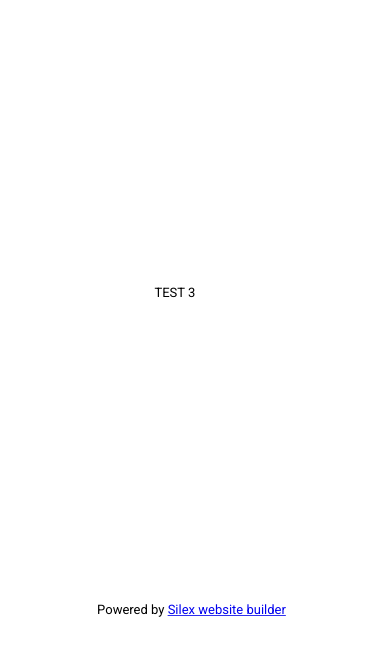
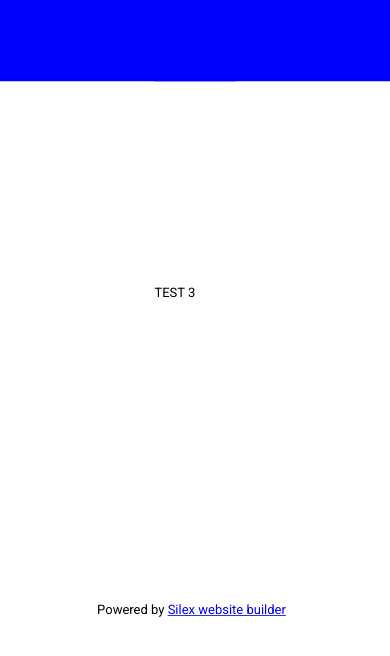
Before and after one commit to mbuc86/mbuc86.github.io, a plain HTML site: page index.html in a window 390 px wide. Drawn offline with Linux system fonts and the light colour scheme.

Commit message:
Batch update

```diff
--- a/css/styles.css
+++ b/css/styles.css
@@ -1,5 +1,5 @@
 
 
-.body-initial {background-color: rgba(255,255,255,1); position: static;}.silex-id-1478366444112-1 {background-color: transparent; position: static; margin-top: -1px;}.silex-id-1478366444112-0 {background-color: transparent; min-height: 100px; position: relative; margin-left: auto; margin-right: auto;}.silex-id-1474394621033-3 {position: static; margin-top: -1px;}.silex-id-1474394621032-2 {background-color: transparent; min-height: 600px; position: relative; margin-left: auto; margin-right: auto;}.silex-id-1478366450713-3 {background-color: transparent; position: static; margin-top: -1px;}.silex-id-1478366450713-2 {background-color: transparent; min-height: 100px; position: relative; margin-left: auto; margin-right: auto;}.silex-id-1442914737143-3 {width: 241px; top: 26px; left: 494px; min-height: 51px; position: absolute;}.silex-id-1666259868610-0 {width: 100px; min-height: 100px; position: absolute; top: 58px; left: 517px;}@media only screen and (max-width: 480px) {}
+.body-initial {background-color: rgba(255,255,255,1); position: static;}.silex-id-1478366444112-1 {background-color: transparent; position: static; margin-top: -1px;}.silex-id-1478366444112-0 {background-color: rgba(0,0,255,1); min-height: 100px; position: relative; margin-left: auto; margin-right: auto;}.silex-id-1474394621033-3 {position: static; margin-top: -1px;}.silex-id-1474394621032-2 {background-color: transparent; min-height: 600px; position: relative; margin-left: auto; margin-right: auto;}.silex-id-1478366450713-3 {background-color: transparent; position: static; margin-top: -1px;}.silex-id-1478366450713-2 {background-color: transparent; min-height: 100px; position: relative; margin-left: auto; margin-right: auto;}.silex-id-1442914737143-3 {width: 241px; top: 26px; left: 494px; min-height: 51px; position: absolute;}.silex-id-1666259868610-0 {width: 100px; min-height: 100px; position: absolute; top: 58px; left: 517px;}.silex-id-1666262300336-1 {width: 100px; min-height: 100px; background-color: rgba(0,0,255,1); position: static; top: 1.1999969482421875px; left: -1.399993896484375px;}@media only screen and (max-width: 480px) {}
 .text-element > .silex-element-content {font-family: 'Roboto', sans-serif;}
 .website-width {width: 1200px;}@media (min-width: 481px) {.silex-editor {min-width: 1400px;}}body.silex-runtime {opacity: 1;}
--- a/index.html
+++ b/index.html
@@ -32,7 +32,7 @@
 
 
     <section class="container-element editable-style silex-id-1478366444112-1 section-element prevent-resizable page-page-1 paged-element paged-element-visible">
-        <div class="editable-style silex-element-content silex-id-1478366444112-0 container-element website-width"></div>
+        <div class="editable-style silex-element-content silex-id-1478366444112-0 container-element website-width"><a class="editable-style container-element silex-id-1666262300336-1" href="sbb.ch"></a></div>
     </section>
     <section class="container-element editable-style silex-id-1474394621033-3 section-element prevent-resizable page-page-1 paged-element paged-element-visible">
         <div class="editable-style silex-element-content silex-id-1474394621032-2 container-element website-width selected"><div class="editable-style text-element silex-id-1666259868610-0"><div class="silex-element-content normal">TEST 3<br></div></div></div>
```
